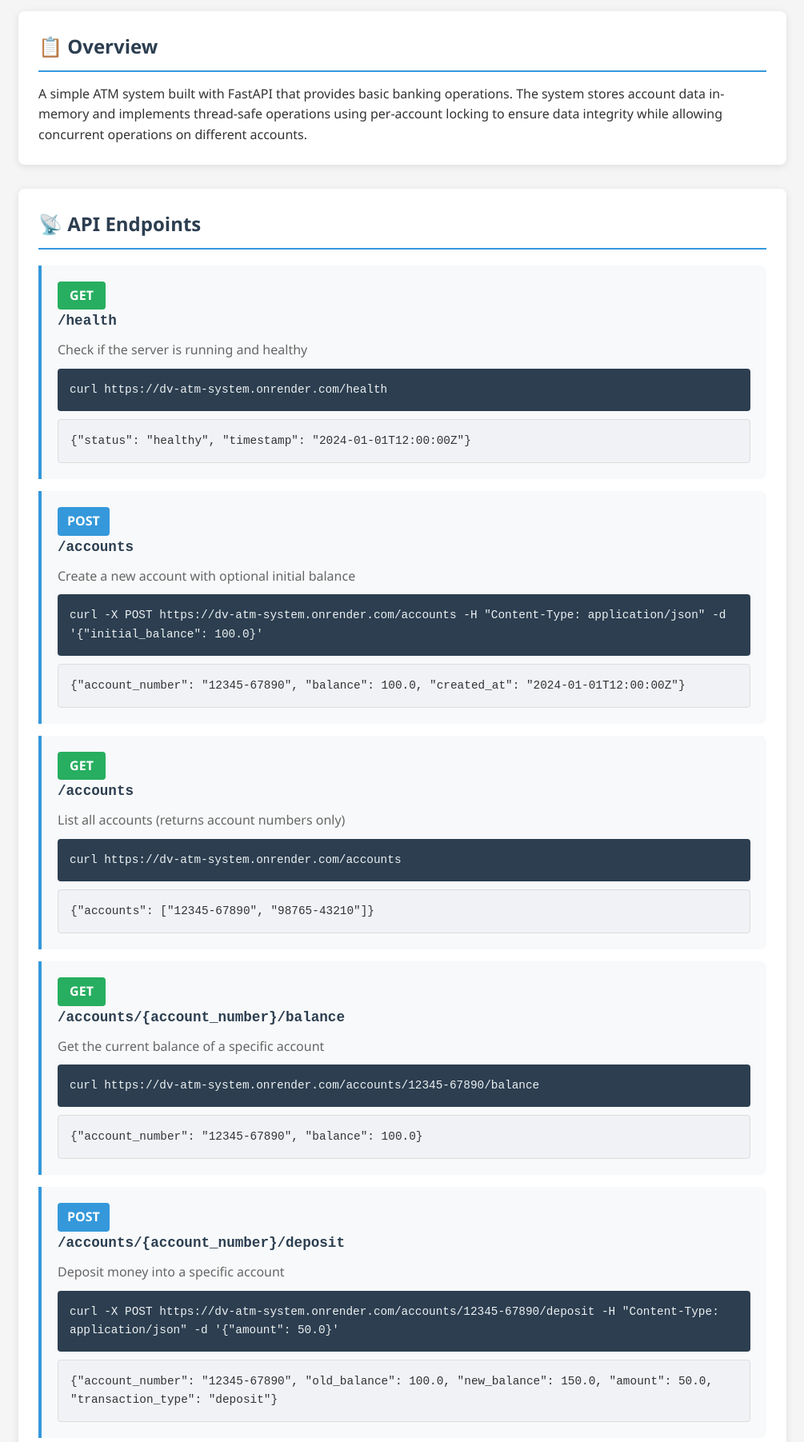
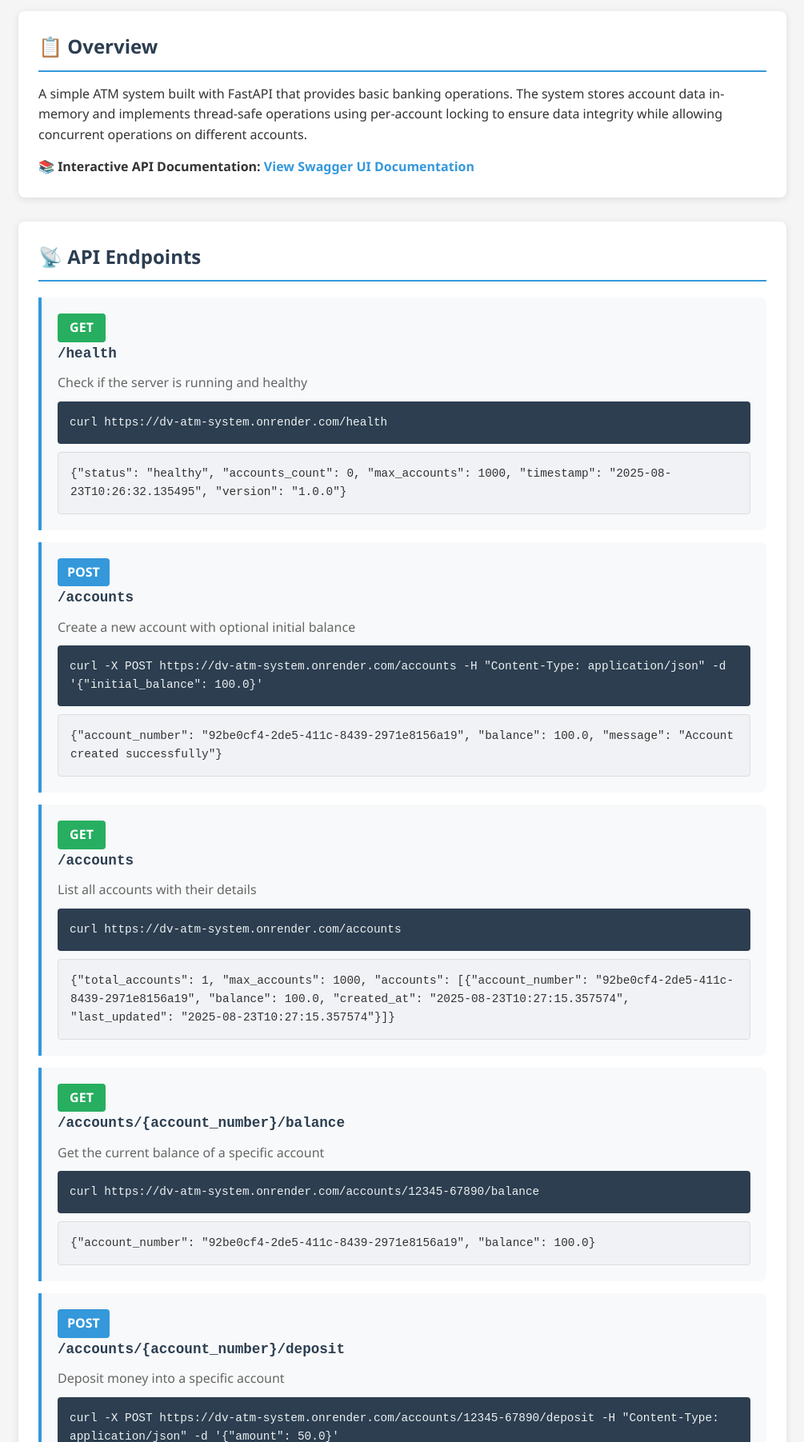
Before and after one commit to amirkap/dv-atm-system, a FastAPI app: page / in a window 1280 px wide. Shown: the part 198-2001 px from the top of the page at 80% size, without its empty margins (137-1142 px from the left). Run offline with FastAPI, Linux system fonts and the light colour scheme.

Commit message:
Enable Swagger documentation and add link to welcome page
- Enable /docs and /redoc endpoints in all environments (not just debug)
- Add link to Swagger UI documentation in welcome page
- Allow users to access interactive API documentation

```diff
--- a/app/main.py
+++ b/app/main.py
@@ -17,8 +17,8 @@ app = FastAPI(
     description=settings.APP_DESCRIPTION,
     version=settings.APP_VERSION,
     debug=settings.DEBUG,
-    docs_url="/docs" if settings.DEBUG else None,  # Hide docs in production
-    redoc_url="/redoc" if settings.DEBUG else None
+    docs_url="/docs",  # Enable docs in all environments
+    redoc_url="/redoc"  # Enable ReDoc in all environments
 )
 
 # Add CORS middleware for web access
--- a/app/templates/welcome.html
+++ b/app/templates/welcome.html
@@ -157,6 +157,10 @@
                 using per-account locking to ensure data integrity while allowing concurrent
                 operations on different accounts.
             </p>
+            <p style="margin-top: 15px;">
+                <strong>📚 Interactive API Documentation:</strong>
+                <a href="/docs" target="_blank" style="color: #3498db; text-decoration: none; font-weight: bold;">View Swagger UI Documentation</a>
+            </p>
         </div>
 
         <div class="api-section">
@@ -167,7 +171,7 @@
                 <div class="path">/health</div>
                 <div class="description">Check if the server is running and healthy</div>
                 <div class="example">curl https://dv-atm-system.onrender.com/health</div>
-                <div class="response">{"status": "healthy", "timestamp": "2024-01-01T12:00:00Z"}</div>
+                <div class="response">{"status": "healthy", "accounts_count": 0, "max_accounts": 1000, "timestamp": "2025-08-23T10:26:32.135495", "version": "1.0.0"}</div>
             </div>
 
             <div class="endpoint">
@@ -175,15 +179,15 @@
                 <div class="path">/accounts</div>
                 <div class="description">Create a new account with optional initial balance</div>
                 <div class="example">curl -X POST https://dv-atm-system.onrender.com/accounts -H "Content-Type: application/json" -d '{"initial_balance": 100.0}'</div>
-                <div class="response">{"account_number": "12345-67890", "balance": 100.0, "created_at": "2024-01-01T12:00:00Z"}</div>
+                <div class="response">{"account_number": "92be0cf4-2de5-411c-8439-2971e8156a19", "balance": 100.0, "message": "Account created successfully"}</div>
             </div>
 
             <div class="endpoint">
                 <div class="method get">GET</div>
                 <div class="path">/accounts</div>
-                <div class="description">List all accounts (returns account numbers only)</div>
+                <div class="description">List all accounts with their details</div>
                 <div class="example">curl https://dv-atm-system.onrender.com/accounts</div>
-                <div class="response">{"accounts": ["12345-67890", "98765-43210"]}</div>
+                <div class="response">{"total_accounts": 1, "max_accounts": 1000, "accounts": [{"account_number": "92be0cf4-2de5-411c-8439-2971e8156a19", "balance": 100.0, "created_at": "2025-08-23T10:27:15.357574", "last_updated": "2025-08-23T10:27:15.357574"}]}</div>
             </div>
 
             <div class="endpoint">
@@ -191,7 +195,7 @@
                 <div class="path">/accounts/{account_number}/balance</div>
                 <div class="description">Get the current balance of a specific account</div>
                 <div class="example">curl https://dv-atm-system.onrender.com/accounts/12345-67890/balance</div>
-                <div class="response">{"account_number": "12345-67890", "balance": 100.0}</div>
+                <div class="response">{"account_number": "92be0cf4-2de5-411c-8439-2971e8156a19", "balance": 100.0}</div>
             </div>
 
             <div class="endpoint">
@@ -199,7 +203,7 @@
                 <div class="path">/accounts/{account_number}/deposit</div>
                 <div class="description">Deposit money into a specific account</div>
                 <div class="example">curl -X POST https://dv-atm-system.onrender.com/accounts/12345-67890/deposit -H "Content-Type: application/json" -d '{"amount": 50.0}'</div>
-                <div class="response">{"account_number": "12345-67890", "old_balance": 100.0, "new_balance": 150.0, "amount": 50.0, "transaction_type": "deposit"}</div>
+                <div class="response">{"account_number": "92be0cf4-2de5-411c-8439-2971e8156a19", "new_balance": 150.0, "transaction_amount": 50.0, "transaction_type": "deposit", "timestamp": "2025-08-23T10:27:52.989723"}</div>
             </div>
 
             <div class="endpoint">
@@ -207,7 +211,7 @@
                 <div class="path">/accounts/{account_number}/withdraw</div>
                 <div class="description">Withdraw money from a specific account</div>
                 <div class="example">curl -X POST https://dv-atm-system.onrender.com/accounts/12345-67890/withdraw -H "Content-Type: application/json" -d '{"amount": 25.0}'</div>
-                <div class="response">{"account_number": "12345-67890", "old_balance": 150.0, "new_balance": 125.0, "amount": 25.0, "transaction_type": "withdraw"}</div>
+                <div class="response">{"account_number": "92be0cf4-2de5-411c-8439-2971e8156a19", "new_balance": 125.0, "transaction_amount": 25.0, "transaction_type": "withdrawal", "timestamp": "2025-08-23T10:28:02.492776"}</div>
             </div>
 
             <div class="endpoint">
@@ -215,7 +219,7 @@
                 <div class="path">/accounts/{account_number}</div>
                 <div class="description">Delete a specific account</div>
                 <div class="example">curl -X DELETE https://dv-atm-system.onrender.com/accounts/12345-67890</div>
-                <div class="response">{"message": "Account deleted successfully"}</div>
+                <div class="response">(Empty response - 204 No Content)</div>
             </div>
         </div>
 
```
